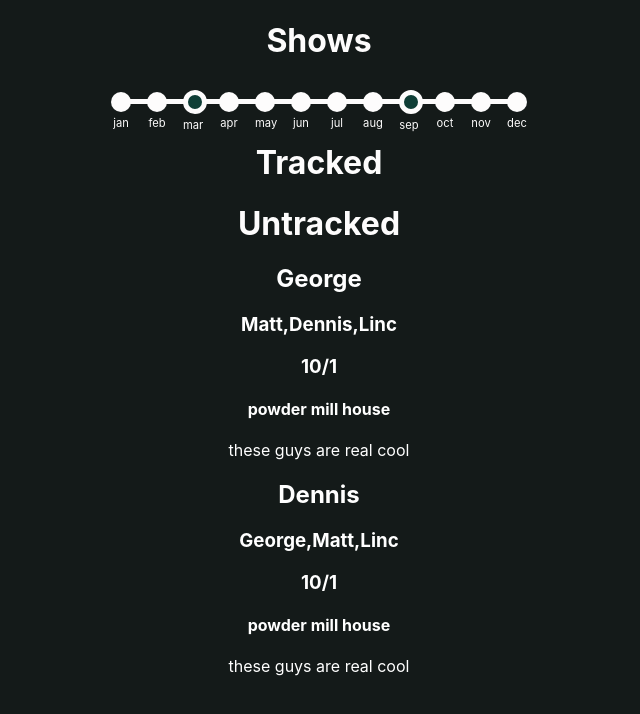
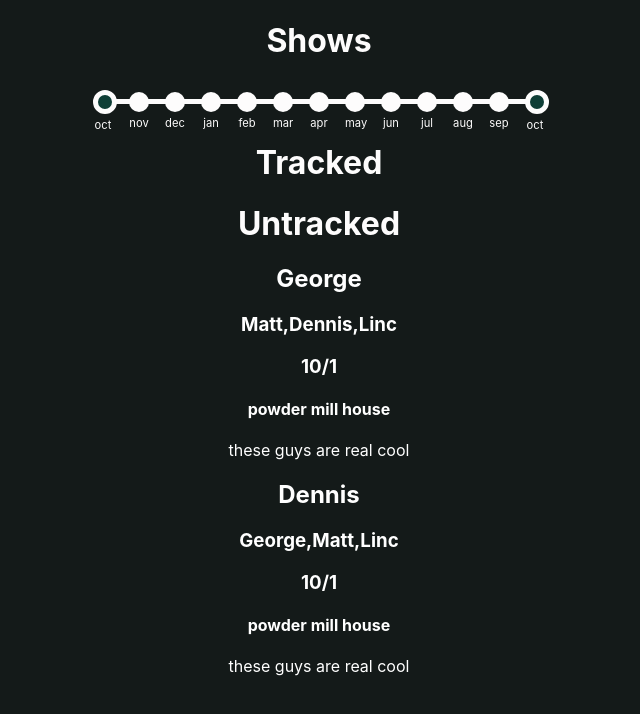
Before and after one commit to poozipotti/dcshows, a React (Create React App) app: page / in a window 1280 px wide. Shown: the top 714 px of the page, without its empty margins (321-961 px from the left). Built offline with nearby package versions, Linux system fonts and the light colour scheme.

Commit message:
adding year to dates

```diff
--- a/src/actions/index.js
+++ b/src/actions/index.js
@@ -1,12 +1,12 @@
 
-export const setVisibilityFilter = month => ({
-  type: 'CHANGE_START_MONTH',
-  month
+export const setVisibilityFilter = date => ({
+  type: 'CHANGE_START_DATE',
+  date
 })
 
-export const toggleTodo = month => ({
-  type: 'CHANGE_END_MONTH',
-  month
+export const toggleTodo = date => ({
+  type: 'CHANGE_END_DATE',
+  date
 })
 
 export const toggleShow = headliner => (
--- a/src/components/TimeLine/Timeline.js
+++ b/src/components/TimeLine/Timeline.js
@@ -7,19 +7,19 @@ class Timeline extends React.Component {
   render() {
     return (
       <div className="timelineContainer">
-        {this.props.months &&
-          this.props.months.map((date, index) => {
+        {this.props.dates &&
+          this.props.dates.map((date, index) => {
             return (
               <div className="timelineContainer">
                 <TimelineNode
-                  key = {date.month}
+                  key = {date.month +'-'+ date.year}
                   active={
-                    date.month === this.props.startMonth ||
-                    date.month === this.props.endMonth
+                    (date.month === this.props.startDate.month && date.year === this.props.startDate.year) ||
+                    (date.month === this.props.endDate.month && date.year === this.props.endDate.year)
                   }
-                  month={date.month}
+                  date={date}
                 />
-                {index < this.props.months.length-1 ? <TimelineConnector key={date.month*9999}/> : null }
+                {index < this.props.dates.length-1 ? <TimelineConnector key={date.month +'-' + date.year + '-' + Math.random()}/> : null }
               </div>
             );
           })}
--- a/src/components/TimelineNode/TimelineNode.js
+++ b/src/components/TimelineNode/TimelineNode.js
@@ -19,7 +19,7 @@ class TimelineNode extends React.Component {
     return (
       <div className="nodeContainer">
         <div className={this.props.active ? "nodeSelected" : "node"}></div>
-        <span className="nodeLabel">{monthMap[this.props.month]}</span>
+        <span className="nodeLabel">{monthMap[this.props.date.month]}</span>
       </div>
     );
   }
--- a/src/containers/TimeFilter.js
+++ b/src/containers/TimeFilter.js
@@ -1,23 +1,52 @@
-import { connect } from 'react-redux'
-import TimeLine from '../components/TimeLine/Timeline'
+import { connect } from "react-redux";
+import TimeLine from "../components/TimeLine/Timeline";
 
-const allRequiredMonths = () => {
-  let months = [];
-  for(let i=1;i<=12;i++){
-    months.push({month:i});
-  }
-  return months;
-}
+const getRequiredDates = state => {
+  let showDates = state.shows
+    .map(show => {
+      return {
+        month: show.month,
+        year: show.year
+      };
+    })
+    .sort((a, b) => {
+      return parseInt(a.year + "" + a.month) > parseInt(b.year + "" + b.month)
+        ? 1
+        : -1;
+    });
+  showDates = [showDates[0], showDates[showDates.length - 1]].reduce(
+    (allDates, currentdate) => {
+      if (allDates.length === 0) {
+        return [currentdate];
+      } else {
+        let numberOfMonths =
+          12 * (currentdate.year - allDates.slice(-1)[0].year);
+        numberOfMonths += currentdate.month - allDates.slice(-1)[0].month;
+        let allDatesFilled = [...new Array(numberOfMonths)].map(
+          (fillDate, index) => {
+            let newMonth = allDates.slice(-1)[0].month + index;
+            return {
+              month: (newMonth % 12)+1,
+              year: allDates.slice(-1)[0].year + parseInt(newMonth / 12)
+            };
+          }
+        );
+        return [...allDates,...allDatesFilled];
+      }
+    },
+    []
+  );
+  return showDates;
+};
 
 const mapStateToProps = state => ({
-  months: allRequiredMonths(),
-  ...state.months
-})
+  dates: getRequiredDates(state),
+  ...state.dates
+});
 
-const mapDispatchToProps = dispatch => ({
-})
+const mapDispatchToProps = dispatch => ({});
 
 export default connect(
   mapStateToProps,
   mapDispatchToProps
-)(TimeLine)
+)(TimeLine);
--- /dev/null
+++ b/src/reducers/dates.js
@@ -0,0 +1,24 @@
+const today = new Date();
+
+const initialDates = {
+  startDate : {month:today.getMonth()+1 ,year: today.getFullYear()},
+  endDate : {month:today.getMonth()+1 ,year: today.getFullYear()+1},
+}
+const Months = (state= initialDates, action) => {
+  switch (action.type) {
+    case 'CHANGE_START_DATE':
+      return {
+        ...state,
+        startDate : action.date
+      }
+    case 'CHANGE_END_DATE':
+      return {
+        ...state,
+        endDate : action.date
+      }
+    default:
+      return state
+  }
+}
+
+export default Months
--- a/src/reducers/index.js
+++ b/src/reducers/index.js
@@ -1,8 +1,8 @@
 import { combineReducers } from 'redux'
 import shows from './shows'
-import months from './months'
+import dates from './dates'
 
 export default combineReducers({
   shows,
-  months
+  dates
 })
--- a/src/reducers/initialShowState.json
+++ b/src/reducers/initialShowState.json
@@ -6,6 +6,7 @@
     "location": "powder mill house",
     "month": 10,
     "day": 1,
+    "year": 2019,
     "tracked": false
   },
   {
@@ -15,6 +16,7 @@
     "location": "powder mill house",
     "month": 10,
     "day": 1,
+    "year": 2020,
     "tracked": false
   }
 ]
--- a/src/reducers/months.js
+++ /dev/null
@@ -1,24 +0,0 @@
-const today = new Date();
-
-const initialMonth = {
-  startMonth : today.getMonth(),
-  endMonth : (today.getMonth() + 6) % 12,
-}
-const Months = (state= initialMonth, action) => {
-  switch (action.type) {
-    case 'CHANGE_START_MONTH':
-      return {
-        ...state,
-        startMonth : action.Month
-      }
-    case 'CHANGE_END_MONTH':
-      return {
-        ...state,
-        endMonth : action.Month
-      }
-    default:
-      return state
-  }
-}
-
-export default Months
```
